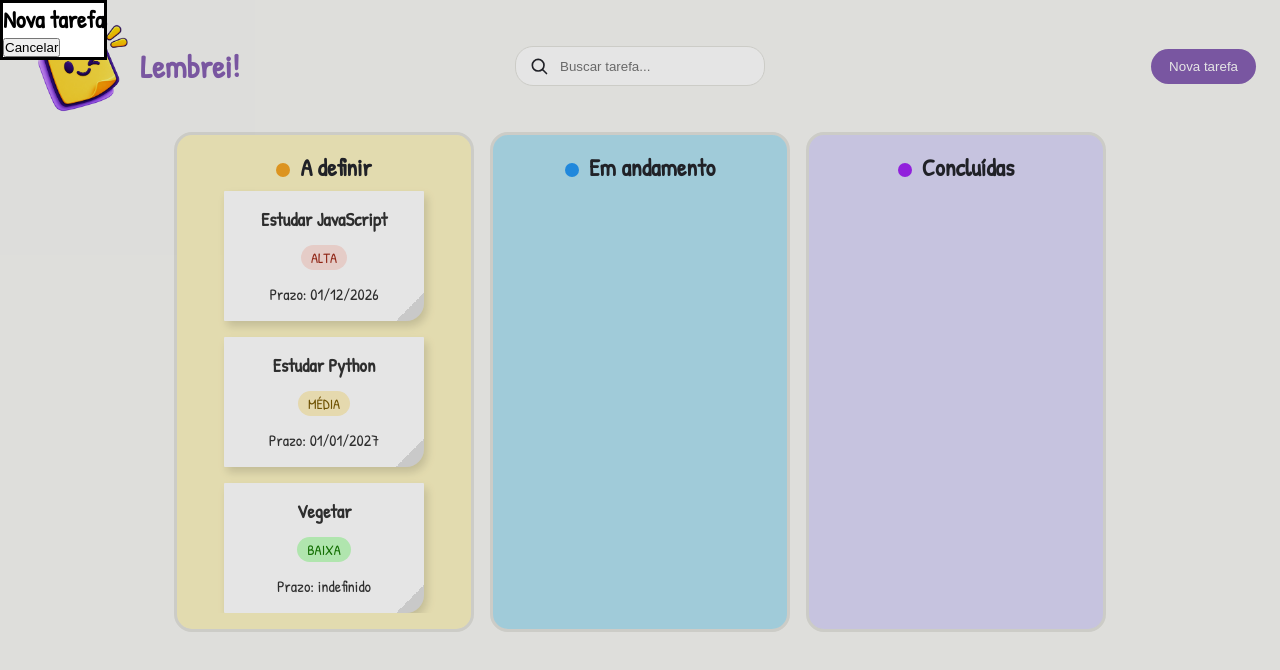
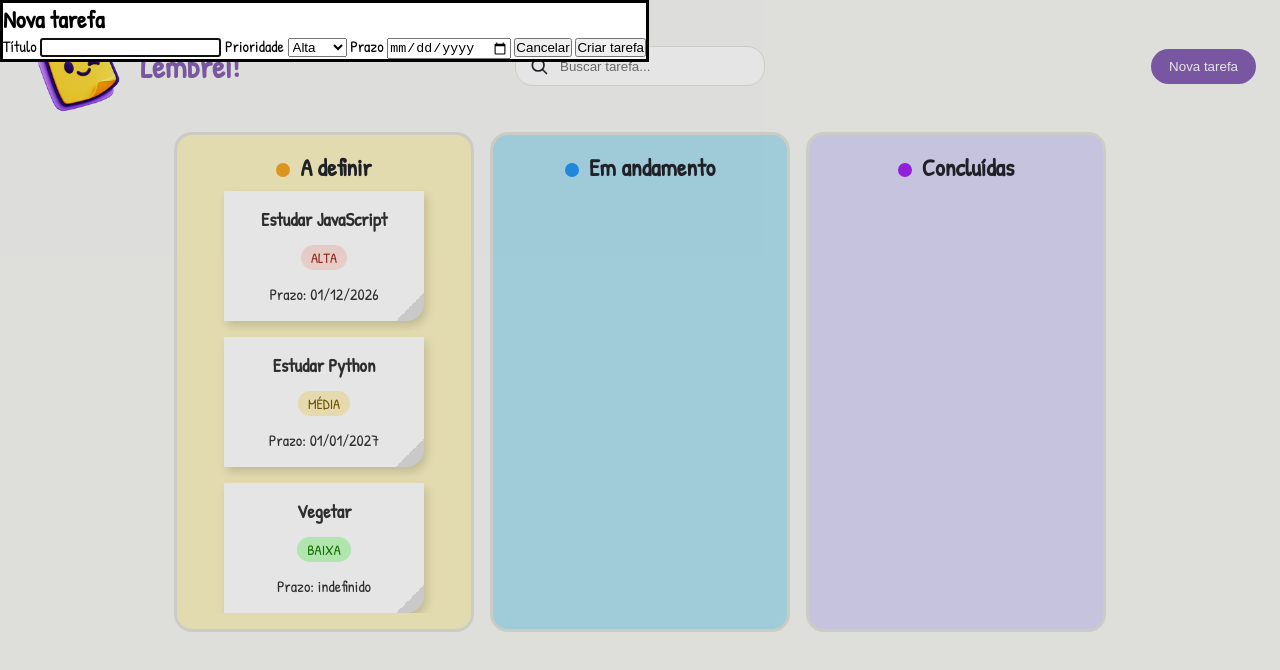
Before and after one commit to santisantos13/gerenciador-tarefas, a plain HTML site: page index.html in a window 1280 px wide. Both pictures are taken after a click on the button "Nova tarefa". Drawn offline with Linux system fonts and the light colour scheme.

Commit message:
feat: adiciona formulario ao modal de nova tarefa

```diff
--- a/index.html
+++ b/index.html
@@ -66,10 +66,26 @@
   </main>
 
   <dialog id="modal-tarefa">
-    <h2>Nova tarefa</h2>
-    <button type="button" id="botao-cancelar">Cancelar</button>
+    <form id="form-tarefa">
+      <h2>Nova tarefa</h2>
+
+      <label for="tarefa-titulo">Título</label>
+      <input type="text" id="tarefa-titulo" required>
+
+      <label for="prioridade">Prioridade</label>
+      <select id="prioridade">
+        <option value="p">Alta</option>
+        <option value="m">Média</option>
+        <option value="g">Baixa</option>
+      </select>
+
+      <label for="prazo">Prazo</label>
+      <input type="date" id="nascimento">
+
+      <button type="button" id="botao-cancelar">Cancelar</button>
+      <button type="submit">Criar tarefa</button>
+    </form>
   </dialog>
-
 </body>
 
 </html>
```
